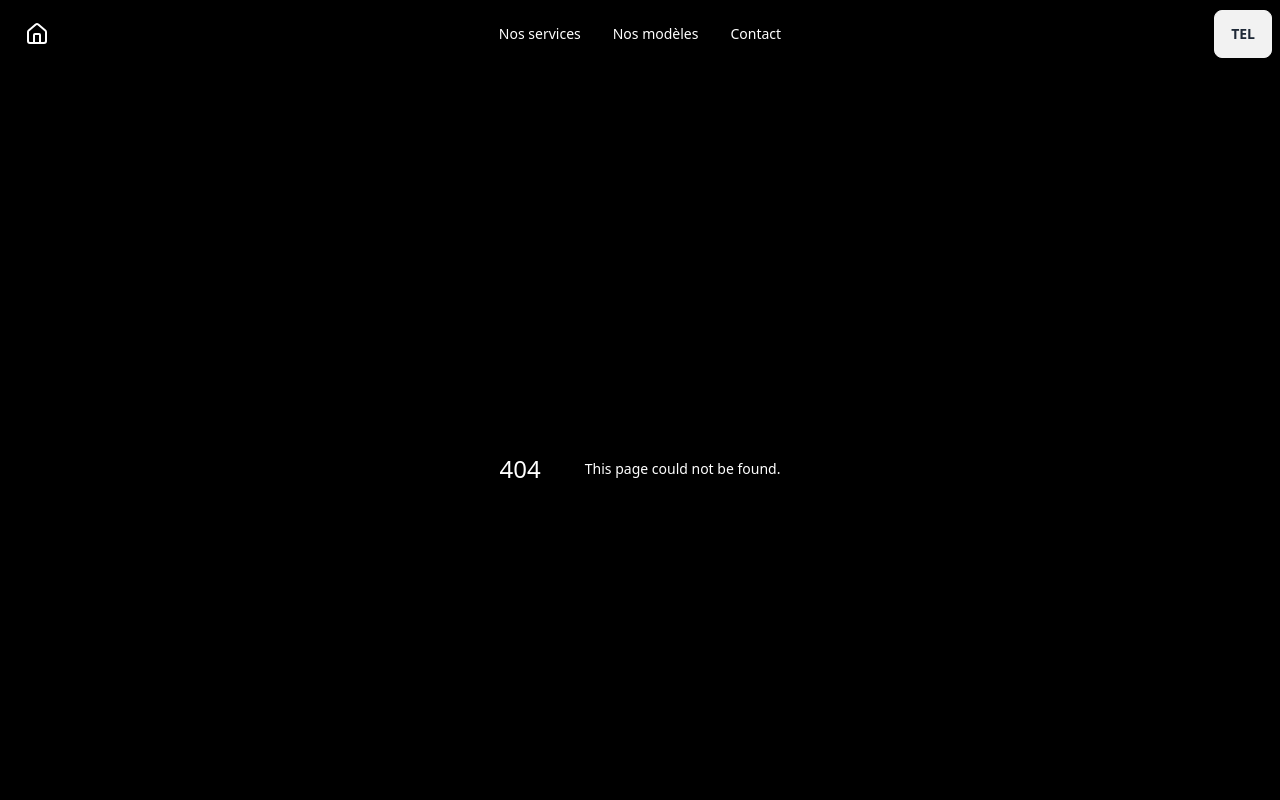
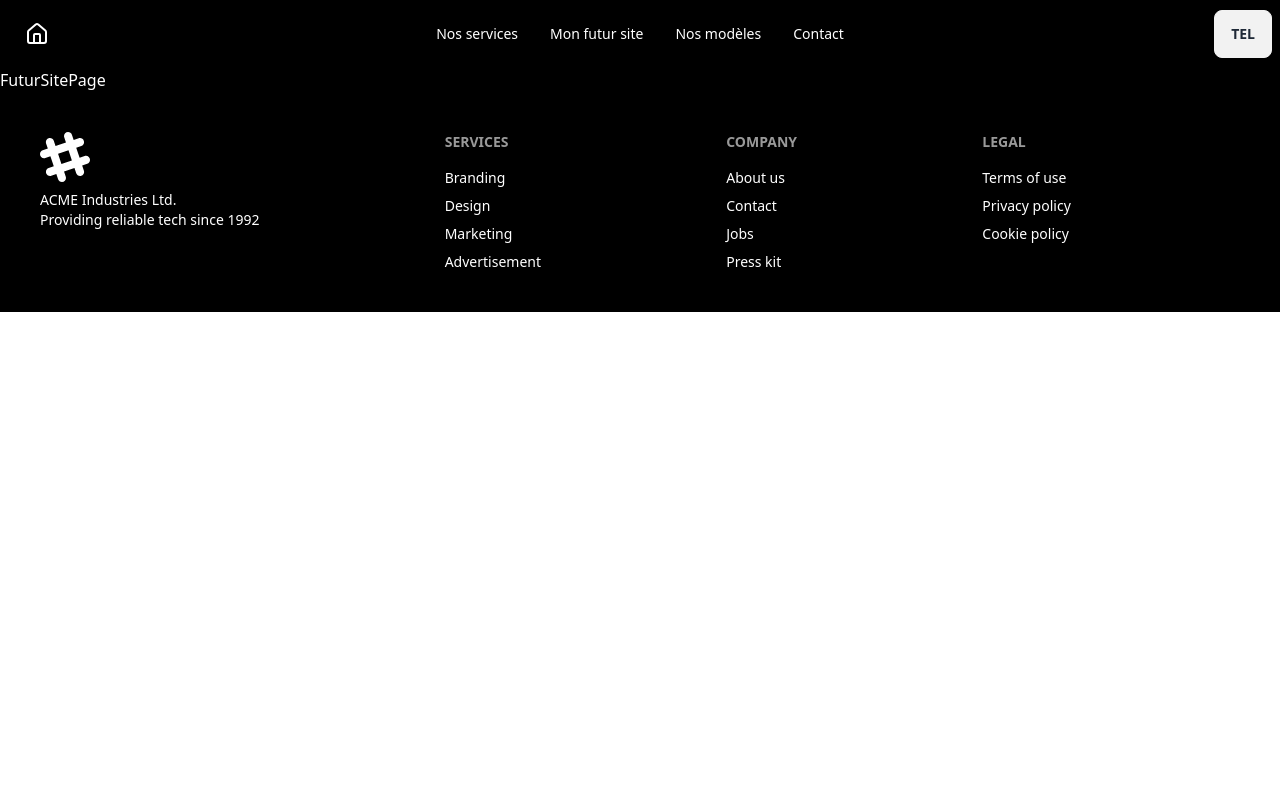
Before and after one commit to alexandredalmar/site-principale, a Next.js app: page /mon-futur-site in a window 1280 px wide. Before the commit this address had no page. Shown: the top 800 px of the page. Built offline with nearby package versions, Linux system fonts and the light colour scheme.

Commit message:
ajout des package manquand

```diff
--- /dev/null
+++ b/app/mon-futur-site/page.js
@@ -0,0 +1,8 @@
+import FuturSitePage from "@/views/futur-site";
+import React from "react";
+
+const FuturSite = () => {
+  return <FuturSitePage />;
+};
+
+export default FuturSite;
--- a/components/Header/Header.js
+++ b/components/Header/Header.js
@@ -54,6 +54,9 @@ const Header = () => {
             <Link href='/nos-services'>Nos services</Link>
           </li>
           <li>
+            <Link href='/mon-futur-site'>Mon futur site</Link>
+          </li>
+          <li>
             <Link href='/nos-modeles'>Nos modèles</Link>
           </li>
           <li>
--- /dev/null
+++ b/views/futur-site.js
@@ -0,0 +1,7 @@
+import React from "react";
+
+const FuturSitePage = () => {
+  return <div>FuturSitePage</div>;
+};
+
+export default FuturSitePage;
```
